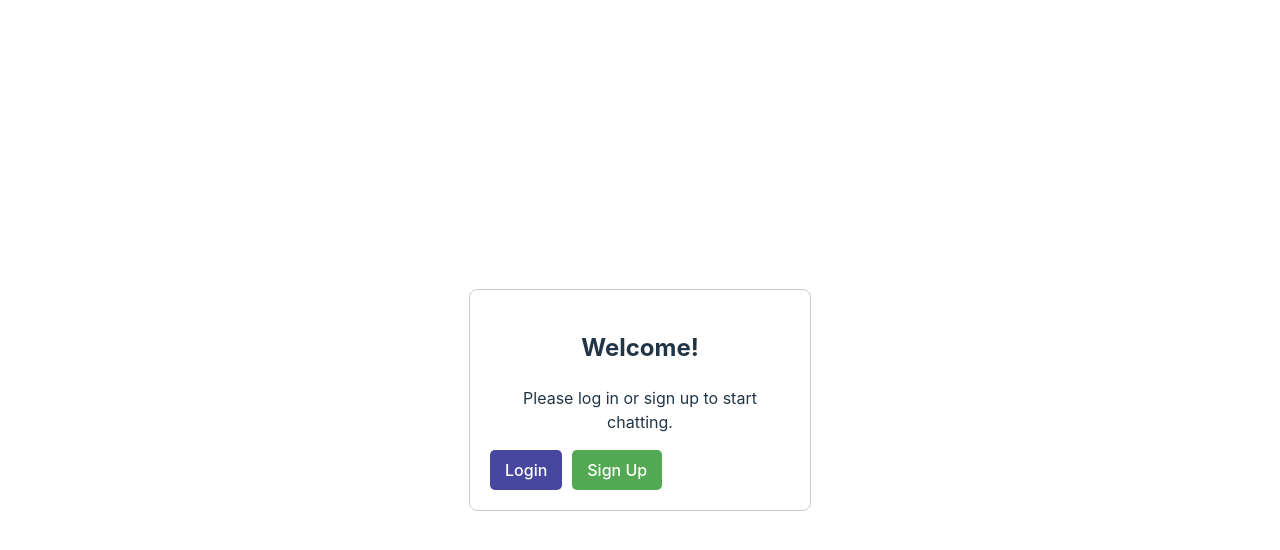
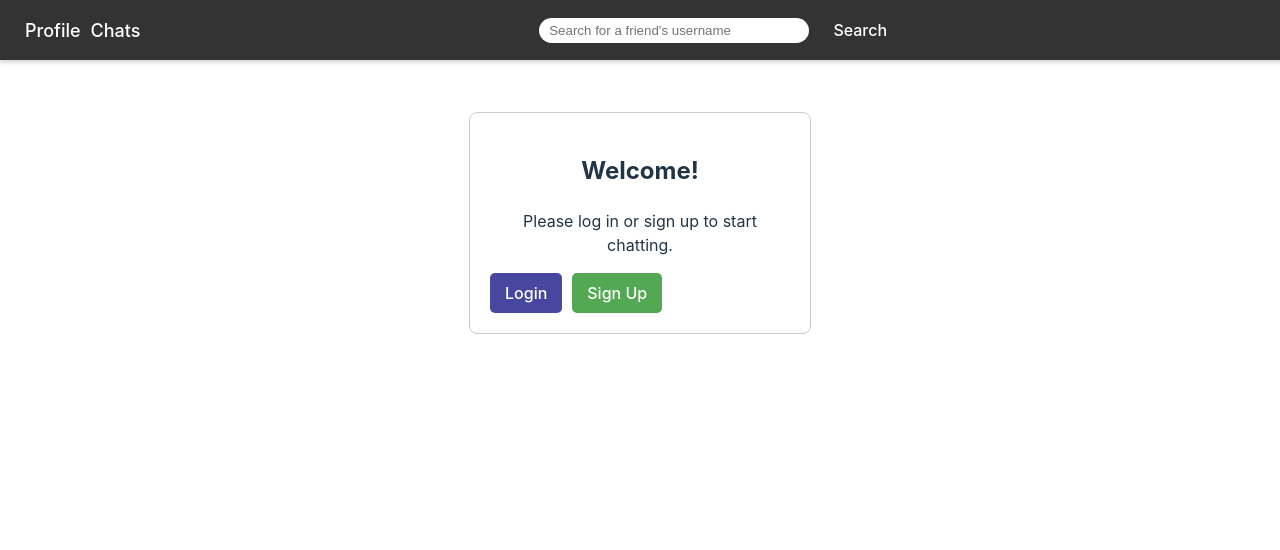
Before and after one commit to alexcsia/Chatting-App, a Vue app in the folder frontend/: page /dashboard in a window 1280 px wide. Shown: the top 550 px of the page. Built offline with nearby package versions, Linux system fonts and the light colour scheme; no server answers; the HTML template or start-up script is replaced by a standard one.

Commit message:
create a simple navbar

```diff
--- a/frontend/src/App.vue
+++ b/frontend/src/App.vue
@@ -1,9 +1,25 @@
 <script setup lang="ts">
-//global components that need to be displayed on every page go here.
+import Navbar from "@/components/Navbar.vue";
 </script>
 
 <template>
-  <router-view />
+  <div class="app-container">
+    <Navbar />
+    <div class="content">
+      <router-view />
+    </div>
+  </div>
 </template>
 
-<style scoped></style>
+<style scoped>
+.app-container {
+  display: flex;
+  flex-direction: column;
+  height: 100vh;
+}
+
+.content {
+  flex: 1;
+  padding-top: 60px;
+}
+</style>
--- /dev/null
+++ b/frontend/src/components/Navbar.vue
@@ -0,0 +1,78 @@
+<template>
+  <nav class="navbar">
+    <router-link to="/profile" class="nav-link">Profile</router-link>
+    <router-link to="/dashboard" class="nav-link">Chats</router-link>
+
+    <div class="search-container">
+      <input
+        v-model="searchQuery"
+        type="text"
+        placeholder="Search for a friend's username"
+        class="search-input"
+      />
+      <button @click="handleSearch" class="search-button">Search</button>
+    </div>
+  </nav>
+</template>
+
+<script setup lang="ts">
+import { ref } from "vue";
+
+const searchQuery = ref("");
+
+const handleSearch = () => {
+  console.log("searching for:", searchQuery.value);
+};
+</script>
+
+<style scoped>
+.navbar {
+  position: fixed;
+  top: 0;
+  left: 0;
+  width: 100%;
+  height: 60px;
+  background-color: #333;
+  color: white;
+  display: flex;
+  align-items: center;
+  justify-content: space-between;
+  padding: 0 20px;
+  box-shadow: 0 2px 5px rgba(0, 0, 0, 0.2);
+}
+
+.nav-link {
+  color: white;
+  text-decoration: none;
+  font-size: 18px;
+  padding: 5px;
+}
+
+.nav-link:hover {
+  text-decoration: underline;
+}
+
+.search-container {
+  display: flex;
+  align-items: center;
+  flex-grow: 1;
+  justify-content: center;
+}
+
+.search-input {
+  padding: 5px 10px;
+  border: none;
+  border-radius: 20px;
+  width: 250px;
+  outline: none;
+}
+
+.search-button {
+  margin-left: 5px;
+  background: none;
+  border: none;
+  cursor: pointer;
+  font-size: 16px;
+  color: white;
+}
+</style>
--- a/frontend/src/views/DashboardView.vue
+++ b/frontend/src/views/DashboardView.vue
@@ -14,7 +14,7 @@
     </div>
 
     <div v-else class="chat-container">
-      <h2>Chat Dashboard</h2>
+      <h2>FriendList</h2>
       <p>Welcome, {{ user?.username }}! Start chatting with others.</p>
       <FriendList :friends="user?.friends" />
     </div>
@@ -67,7 +67,8 @@ const goToSignup = () => {
   margin-top: 15px;
 }
 .login-button,
-.signup-button {
+.signup-button,
+.profile-button {
   padding: 10px 15px;
   border: none;
   border-radius: 5px;
```
